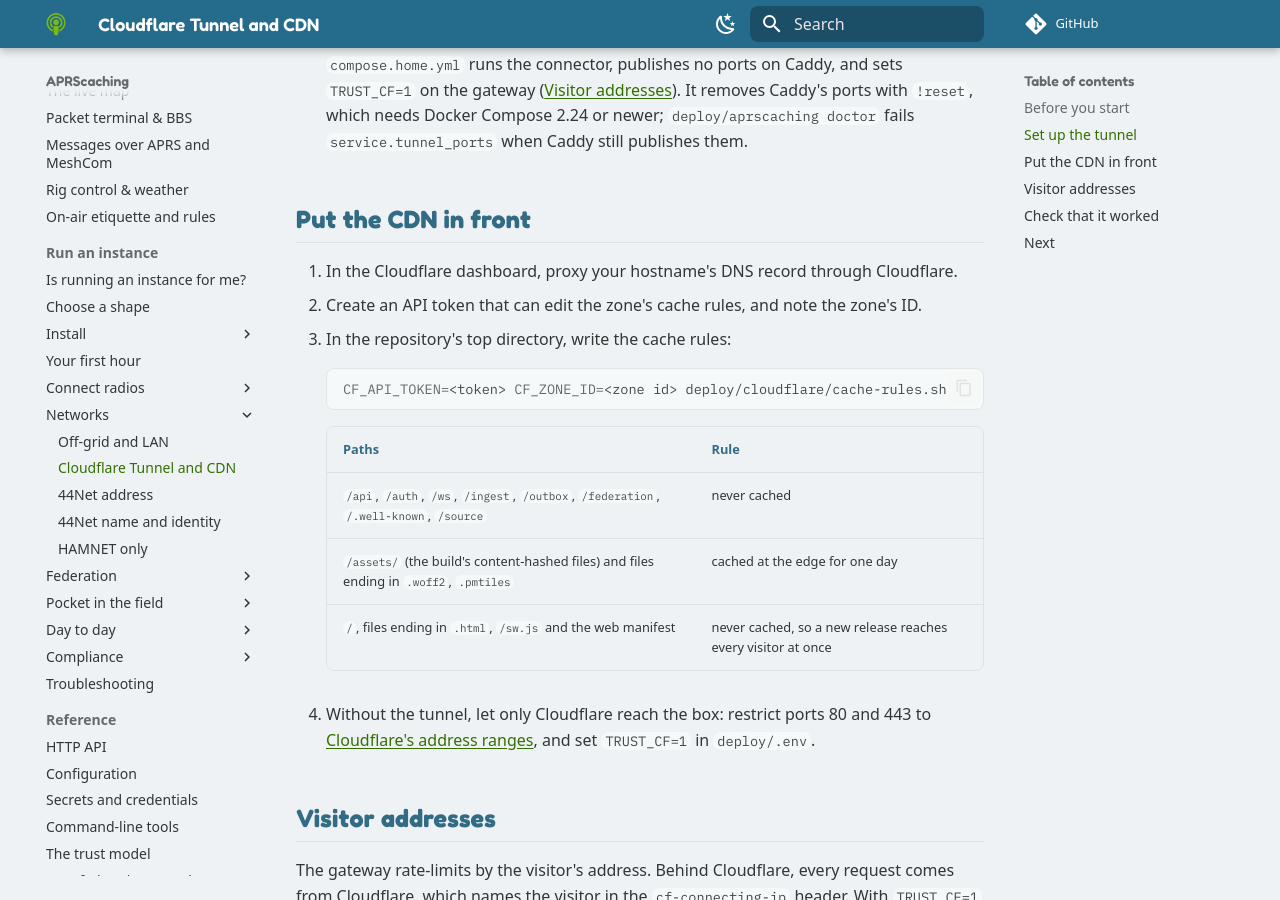
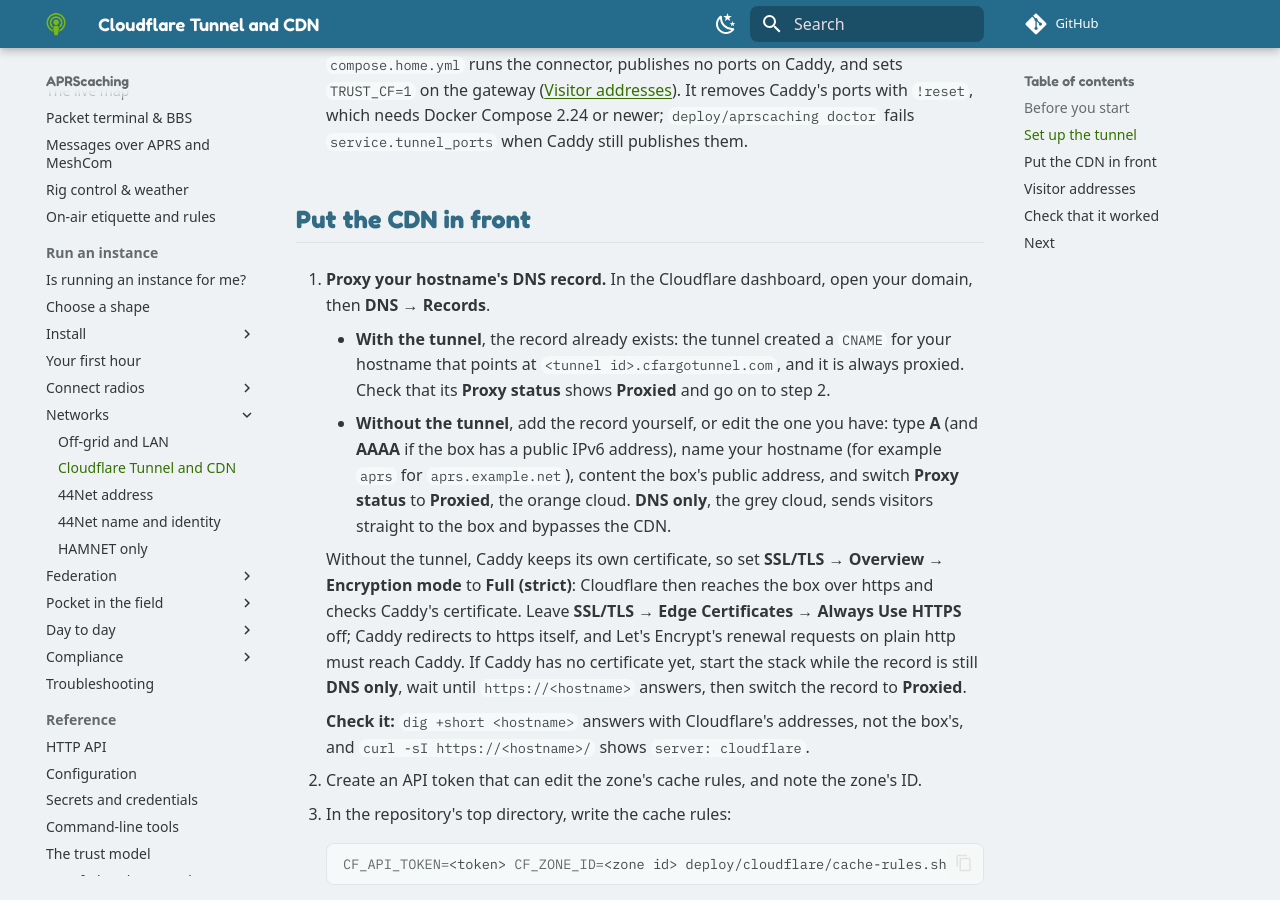
Before and after one commit to apachler/aprscaching, an MkDocs documentation site: the page built from docs/run/networks/cloudflare.md, in a window 1280 px wide and 900 px high, scrolled down 1133 px. Built offline with MkDocs 1.6.1 and Material for MkDocs 9.7.7, drawn with Linux system fonts in a browser that asks for light colours; comment, search, counter and statistics services are not loaded.

Commit message:
docs: the Cloudflare page says how to proxy the hostname's DNS record, with and without the tunnel (#315)
Step 1 of *Put the CDN in front* now walks through DNS → Records: with
the tunnel the CNAME to `<tunnel id>.cfargotunnel.com` already exists
and is proxied; without it, an A (and AAAA) record to the box's address
with Proxy status **Proxied**. It adds the TLS settings that keep
Caddy's own certificate working behind the proxy (Full (strict), Always
Use HTTPS off, get the certificate while the record is DNS only) and a
check with `dig` and `curl`.

Signed-off-by: Andreas Pachler <apachler@paan-systems.com>

```diff
--- a/docs/run/networks/cloudflare.md
+++ b/docs/run/networks/cloudflare.md
@@ -41,7 +41,25 @@
 
 ## Put the CDN in front
 
-1. In the Cloudflare dashboard, proxy your hostname's DNS record through Cloudflare.
+1. **Proxy your hostname's DNS record.** In the Cloudflare dashboard, open your domain, then **DNS → Records**.
+
+    - **With the tunnel**, the record already exists: the tunnel created a `CNAME` for your hostname that points
+      at `<tunnel id>.cfargotunnel.com`, and it is always proxied. Check that its **Proxy status** shows
+      **Proxied** and go on to step 2.
+    - **Without the tunnel**, add the record yourself, or edit the one you have: type **A** (and **AAAA** if the
+      box has a public IPv6 address), name your hostname (for example `aprs` for `aprs.example.net`), content
+      the box's public address, and switch **Proxy status** to **Proxied**, the orange cloud. **DNS only**, the
+      grey cloud, sends visitors straight to the box and bypasses the CDN.
+
+    Without the tunnel, Caddy keeps its own certificate, so set **SSL/TLS → Overview → Encryption mode** to
+    **Full (strict)**: Cloudflare then reaches the box over https and checks Caddy's certificate. Leave **SSL/TLS →
+    Edge Certificates → Always Use HTTPS** off; Caddy redirects to https itself, and Let's Encrypt's renewal
+    requests on plain http must reach Caddy. If Caddy has no certificate yet, start the stack while the record
+    is still **DNS only**, wait until `https://<hostname>` answers, then switch the record to **Proxied**.
+
+    **Check it:** `dig +short <hostname>` answers with Cloudflare's addresses, not the box's, and
+    `curl -sI https://<hostname>/` shows `server: cloudflare`.
+
 2. Create an API token that can edit the zone's cache rules, and note the zone's ID.
 3. In the repository's top directory, write the cache rules:
 
```
